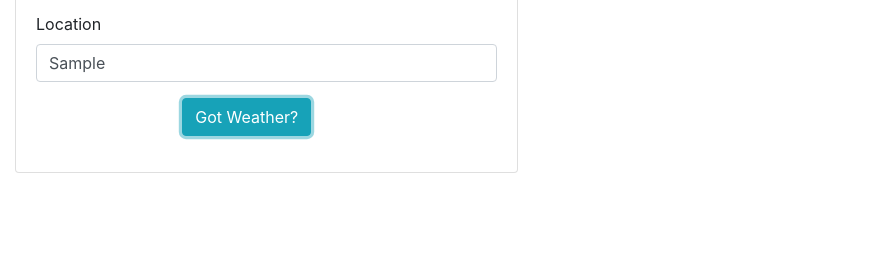
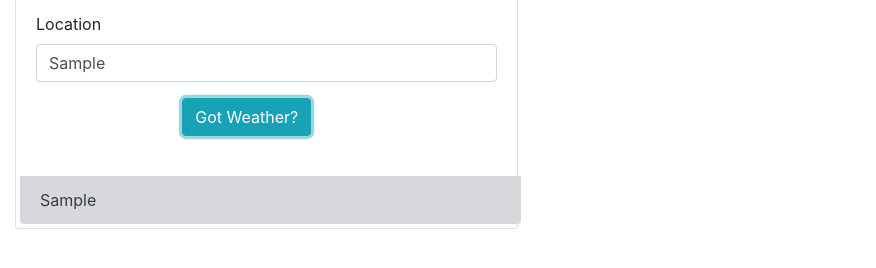
Before and after one commit to skouchy/whenWhereWeather, a plain HTML site: page index.html in a window 1280 px wide. Both pictures are taken after typing "Sample" into the empty fields and a click on the button "Got Weather?". Shown: the part 124-392 px from the top of the page, without its empty margins (0-876 px from the left). Drawn offline with nearby package versions, Linux system fonts and the light colour scheme; no server answers.

Commit message:
feat(fetch/listCity): welp, both are functioning, and list is displaying nicely. TODO:event listener on list items, unsure of how it will play out as current layout(maybe don't need anchor tags at all... hmmm.. pondering... I think I've over complicated it, but, could take on a simple fix by elimination of anchors, and add event listener within addCity(function).. standby for near future commit

```diff
--- a/assets/js/script.js
+++ b/assets/js/script.js
@@ -1,28 +1,29 @@
 const locationInputEl = document.querySelector("#location-input");
 const cityListEl = document.getElementById('city-list');
 const citySearchBtn = document.querySelector('.btn');
-
-const apiKey = '8f2f373cdd243b84ebc3cb3c2f92118f';
 
 let cityInput;
 let lon;
 let lat;
 
+const apiKey = '8f2f373cdd243b84ebc3cb3c2f92118f';
+let currentWeatherUrl;
 
-let formSubmitHandler = function (event, cityInput) {
+
+function formSubmitHandler(event, cityInput) {
     event.preventDefault();
     // get value from input element
     cityInput = locationInputEl.value.trim();
 
     if (cityInput) {
         //     locationInputEl.value = "";
-        // addCity(cityInput);
+        addCity(cityInput);
         getCurrentWeather(cityInput);
         console.log(cityInput + " : form handled!")
+        return cityInput;
     } else {
         alert("Please enter a valid City");
     }
-    return cityInput;
 };
 
 
@@ -41,26 +42,27 @@ function getForecast(lat, lon) {
 // function getCurrentWeather(cityInput) {
 //     console.log(cityInput);
 // creating list items dynamically
-// function addCity(cityInput) {
-//     console.log(cityInput);
-//     getCurrentWeather();
-//     let cityWeatherLink = $('<a>').attr('href', getCurrentWeather);
+function addCity(cityInput) {
+    console.log(cityInput);
+    // getCurrentWeather();
+    let listCity = $("<li>")
+        .addClass('m-1')
+        .text(cityInput);
+    let cityWeatherLink = $('<a>').attr('href', currentWeatherUrl);
 
-//     cityWeatherLink.addClass("list-group-item list-group-item-action list-group-item-secondary");
+    listCity.addClass("list-group-item list-group-item-action list-group-item-secondary");
 
-//     let listCity = $("<span>")
-//         .addClass('m-1')
-//         .text(cityInput);
 
-//     cityWeatherLink.append(listCity);
 
-//     // append new city to div#city-list in html
-//     $("#city-list").append(cityWeatherLink);
-//     return cityInput;
-// };
+    listCity.append(cityWeatherLink);
+
+    // append new city to div#city-list in html
+    $("#city-list").append(listCity);
+    // return cityInput;
+};
+
 function getCurrentWeather(cityInput, lat, lon) {
     let currentWeatherUrl = "https://api.openweathermap.org/data/2.5/forecast?q=" + cityInput + "&appid=" + apiKey;
-
     fetch(currentWeatherUrl)
         .then(function (response) {
             console.log(response);
@@ -71,7 +73,8 @@ function getCurrentWeather(cityInput, lat, lon) {
 
                     // console.log(lat);
                     // console.log(lon);
-                    return getForecast(lat, lon);
+                    getForecast(lat, lon);
+                    return currentWeatherUrl;
                     // for (let i = 0; i < data.length; i++) {
                     //     //create a list element
                     //     let cityListItem = $('<li>');
--- a/index.html
+++ b/index.html
@@ -34,7 +34,7 @@
           </div>
         </form>
         <div  class="list-group">
-          <ul id="city-list" class="list-group list-group-flush"></ul>
+          <ul id="city-list" class="list-group list-group-flush" style="list-style: none;"></ul>
         </div>
       </div>
       <div id="render-weather" class="rows"></div>
```
